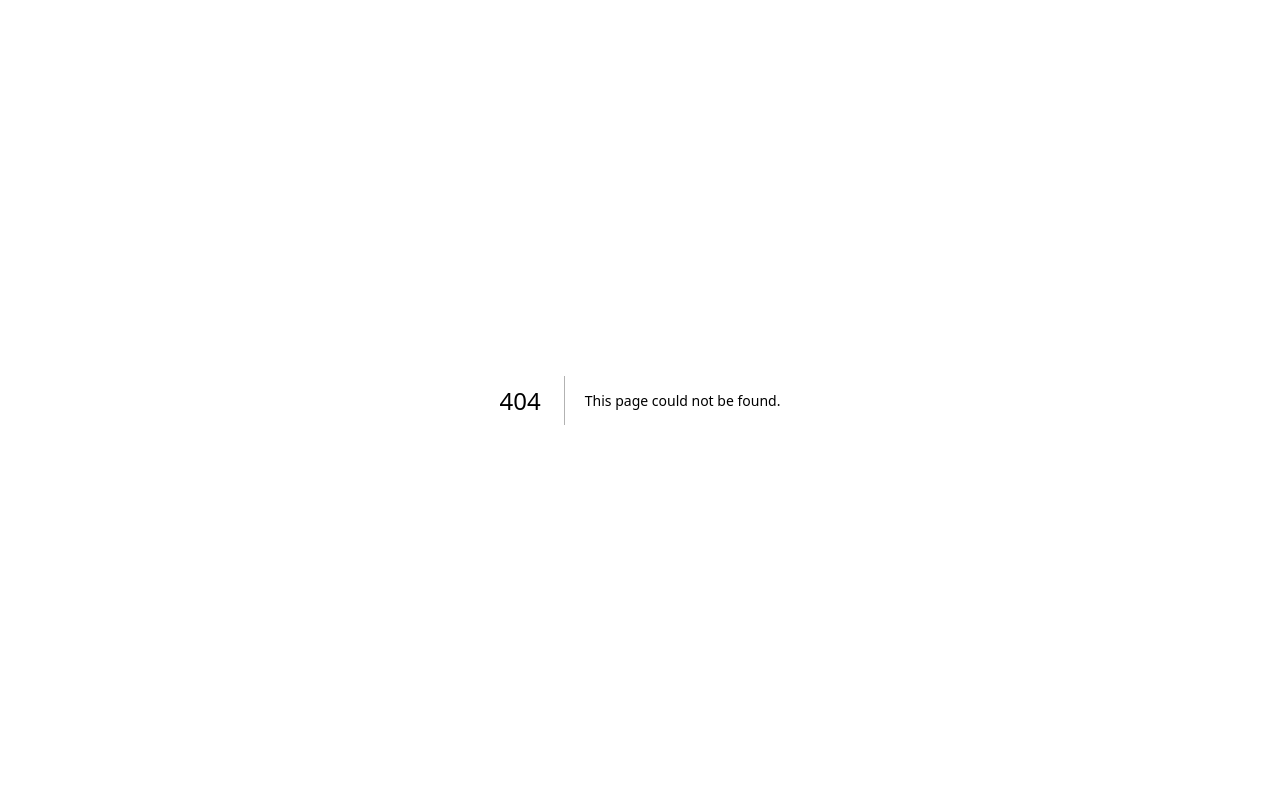
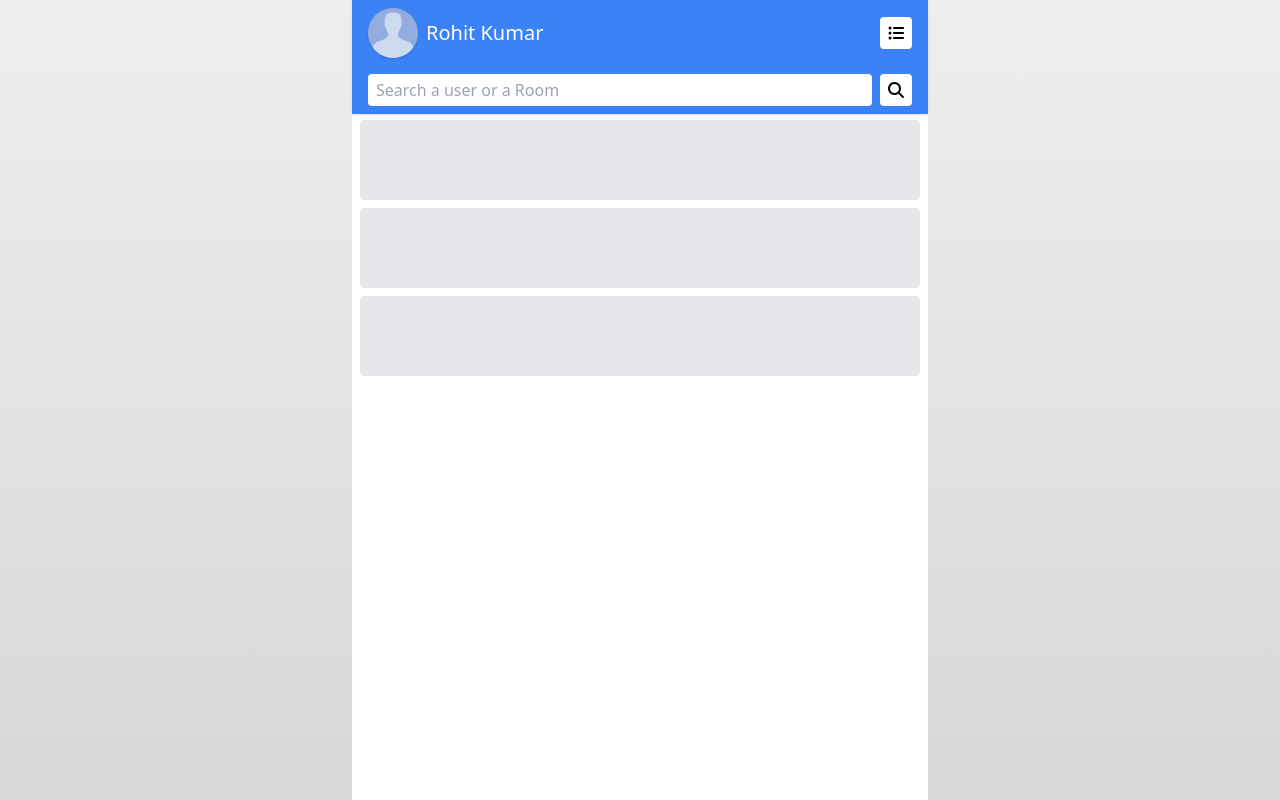
Before and after one commit to Rohit-rew/chatmatefront, a Next.js app: page /chat in a window 1280 px wide. Before the commit this address had no page. Built offline with nearby package versions, Linux system fonts and the light colour scheme.

Commit message:
auth routes connected to backend

```diff
--- a/components/WelcomeView.tsx
+++ b/components/WelcomeView.tsx
@@ -14,7 +14,7 @@ export default function WelcomeView() {
 
         <div className='flex flex-col gap-10 max-w-md w-full'>
             <button onClick={()=>Router.push("/accounts/login")} className='border border-black rounded-2xl shadow py-4 text-black text-xl bg-white font-semibold hover:border-red-500'>Login</button>
-            <button onClick={()=>Router.push("")} className='border border-black rounded-2xl shadow py-4 text-white text-xl bg-black font-semibold hover:border-red-500'>SignUp</button>
+            <button onClick={()=>Router.push("/accounts/signup")} className='border border-black rounded-2xl shadow py-4 text-white text-xl bg-black font-semibold hover:border-red-500'>SignUp</button>
         </div>
 
     </div>
--- /dev/null
+++ b/components/chat/Contacts.tsx
@@ -0,0 +1,18 @@
+import React from "react";
+import Image from "next/image";
+import Header from "./Header";
+
+export default function Contacts() {
+  return (
+    <div className=" Contacts w-full h-screen bg-white flex flex-col gap-2 overflow-scroll pt-20 max-w-xl">
+
+      <Header />
+
+      <div className="flex flex-col gap-2 p-2 pt-10">
+        <div className="contact w-full h-20 bg-gray-200 rounded"></div>
+        <div className="contact w-full h-20 bg-gray-200 rounded"></div>
+        <div className="contact w-full h-20 bg-gray-200 rounded"></div>
+      </div>
+    </div>
+  );
+}
--- /dev/null
+++ b/components/chat/Header.tsx
@@ -0,0 +1,48 @@
+import React from 'react'
+import Image from 'next/image'
+
+// fontawesome
+import { FontAwesomeIcon } from "@fortawesome/react-fontawesome";
+import { faSearch, faListDots , faClose } from "@fortawesome/free-solid-svg-icons";
+
+export default function Header() {
+
+     // toggles the menue
+  const [isMenueOpen , setIsMenueOpen] = React.useState<boolean>(false)
+
+  return (
+    <header className=" w-full bg-blue-500 fixed top-0 px-4 py-2 max-w-xl flex flex-col gap-4 shadow">
+        <div className="flex justify-between items-center ">
+          <div className="flex gap-2 items-center">
+            <Image
+              src="/userimage.png"
+              alt=""
+              width={50}
+              height={50}
+              className="rounded-full bg-gray-400 shadow"
+            />
+            <h2 className="text-xl text-white">Rohit Kumar</h2>
+          </div>
+          <div className="flex items-center relative">
+            <FontAwesomeIcon
+              onClick={()=>setIsMenueOpen(preval => !preval)}
+              className="bg-white p-2 rounded w-4"
+              icon={!isMenueOpen ? faListDots : faClose}
+            />
+            {isMenueOpen && <div className="absolute bg-white top-10 right-0 shadow-xl border border rounded select-none">
+                <button className="p-2 px-2 hover:bg-gray-200 w-40">Logout</button>
+                <button className="p-2 px-2 hover:bg-gray-200 w-40">Create Room</button>
+            </div>}
+          </div>
+        </div>
+
+        <div className="flex gap-2">
+          <input
+            className=" w-full p-2 outline-none rounded h-8"
+            placeholder="Search a user or a Room"
+          />
+          <FontAwesomeIcon className="bg-white p-2 rounded" icon={faSearch} />
+        </div>
+      </header>
+  )
+}
--- /dev/null
+++ b/components/chat/chatBox.tsx
@@ -0,0 +1,79 @@
+import React from "react";
+import Image from "next/image";
+
+//font awesome
+import { FontAwesomeIcon } from "@fortawesome/react-fontawesome";
+import { faMessage } from "@fortawesome/free-solid-svg-icons";
+
+export default function ChatBox() {
+  return (
+    <div className="chat w-full h-full bg-white flex flex-col shadow rounded flex flex-col justify-between chat-background max-w-xl">
+      <div className="bg-blue-500 w-full px-4 py-2 shadow-xl z-10 rounded-t fixed top-0 max-w-xl">
+        <div className="flex gap-2 items-center">
+          <Image
+            className="rounded-full bg-yellow-400 shadow"
+            src="/userimage.png"
+            alt=""
+            width={50}
+            height={50}
+          />
+          <h2 className="text-xl text-white">Mohit Singh</h2>
+        </div>
+      </div>
+
+      <div className="p-4 overflow-scroll flex flex-col gap-2 pt-24 pb-24">
+        <div className="bg-gray-100 p-2 rounded max-w-xl self-start shadow">
+          Hello top
+        </div>
+        <div className="bg-blue-100 p-2 rounded max-w-xl self-end shadow">
+          Hello there how are you
+        </div>
+        <div className="bg-gray-100 p-2 rounded max-w-xl self-start shadow">
+          Hello
+        </div>
+        <div className="bg-blue-100 p-2 rounded max-w-xl self-end shadow">
+          Hello there how are you
+        </div>
+        <div className="bg-gray-100 p-2 rounded max-w-xl self-start shadow">
+          Hello
+        </div>
+        <div className="bg-blue-100 p-2 rounded max-w-xl self-end shadow">
+          Hello there how are you
+        </div>
+        <div className="bg-gray-100 p-2 rounded max-w-xl self-start shadow">
+          Hello
+        </div>
+        <div className="bg-blue-100 p-2 rounded max-w-xl self-end shadow">
+          Hello there how are you
+        </div>
+        <div className="bg-gray-100 p-2 rounded max-w-xl self-start shadow">
+          Hello
+        </div>
+        <div className="bg-gray-100 p-2 rounded max-w-xl self-start shadow">
+          Hello
+        </div>
+        <div className="bg-gray-100 p-2 rounded max-w-xl self-start shadow">
+          Hello
+        </div>
+        <div className="bg-blue-100 p-2 rounded max-w-xl self-end shadow">
+          Hello there how are you
+        </div>
+        <div className="bg-blue-100 p-2 rounded max-w-xl self-end shadow">
+          Hello there how are you
+        </div>
+        <div className="bg-blue-100 p-2 rounded max-w-xl self-end shadow">
+          Cooolll mannnn
+        </div>
+      </div>
+
+      <div className="w-full bg-blue-500 flex justify-center items-center px-4 py-2 fixed bottom-0 gap-2 max-w-xl">
+        <input className="w-full h-10 rounded outline-none p-2" />
+        <button className="flex p-2 bg-white rounded items-center gap-2">
+          <FontAwesomeIcon icon={faMessage} />
+          Send
+        </button>
+      </div>
+
+    </div>
+  );
+}
--- a/package.json
+++ b/package.json
@@ -9,10 +9,14 @@
     "lint": "next lint"
   },
   "dependencies": {
+    "@fortawesome/fontawesome-svg-core": "^6.2.1",
+    "@fortawesome/free-solid-svg-icons": "^6.2.1",
+    "@fortawesome/react-fontawesome": "^0.2.0",
     "@next/font": "13.1.6",
     "@types/node": "18.11.18",
     "@types/react": "18.0.27",
     "@types/react-dom": "18.0.10",
+    "axios": "^1.3.0",
     "eslint": "8.33.0",
     "eslint-config-next": "13.1.6",
     "next": "13.1.6",
--- a/src/pages/accounts/login.tsx
+++ b/src/pages/accounts/login.tsx
@@ -1,12 +1,16 @@
 import LoginForm from "components/LoginForm";
 import Link from "next/link";
 import React from "react";
+
+//axios
+import axios, { AxiosError } from "axios";
+import Router from "next/router";
 
 export default function Login() {
   const [emailError, setEmailError] = React.useState<null | String>(null);
   const [passError, setPassError] = React.useState<null | String>(null);
 
-  const loginUser = (e : React.FormEvent<HTMLFormElement>) => {
+  const loginUser = async (e : React.FormEvent<HTMLFormElement>) => {
     e.preventDefault();
 
     // remove any preset error
@@ -21,8 +25,19 @@ export default function Login() {
       console.log(email, password);
 
       // make Login API call here
-
-
+      try {
+        const data = await axios.post(`${process.env.NEXT_PUBLIC_SERVER_URL}/login` , {email , password})
+        const token = data.data.token
+        console.log(token) // set this token to cookies or storage
+        Router.push("/chat")
+      } catch (error) {
+        if(error instanceof AxiosError){
+          setEmailError("Invalid credentials")
+          setPassError("Invalid credentials")
+        }else{
+          setEmailError("something went wrong")
+        }
+      }
 
     } else if (!email && !password) {// frontend validation
       setEmailError("Please enter email");
--- a/src/pages/accounts/signup.tsx
+++ b/src/pages/accounts/signup.tsx
@@ -4,6 +4,9 @@ import React from "react";
 import SignUpForm from "components/SignUpForm";
 import Link from "next/link";
 import SuccessSignUpMessage from "components/SuccessSignUpMessage";
+
+//axios
+import axios, { AxiosError } from "axios";
 
 export default function Signup() {
   const [nameErrorMsg, setNameErrorMsg] = React.useState<String | null>(null);
@@ -14,10 +17,11 @@ export default function Signup() {
     const [isregistered , setIsregistered] = React.useState<Boolean>(false)
 
 
-  const signUp = (e: React.FormEvent<HTMLFormElement>) => {
+  const signUp = async (e: React.FormEvent<HTMLFormElement>) => {
     e.preventDefault();
 
     // remove any preset error
+    setNameErrorMsg(null)
     setEmailErrorMsg(null);
     setpassErrorMsg(null);
     setconfirmPassErrorMsg(null);
@@ -34,9 +38,18 @@ export default function Signup() {
         return;
       }
       // make register api call here
+      try {
+        const data = await axios.post(`${process.env.NEXT_PUBLIC_SERVER_URL}/signup` , {name , email , password , confirmPassword})
+        setIsregistered(true)
+      } catch (error) {
+        if(error instanceof AxiosError){
+          setEmailErrorMsg(error.response?.data.msg)
+        }else{
+          setNameErrorMsg("something went wrong")
+        }
+      }
 
-      setIsregistered(true)
-    } else if (!name && !email && !password && confirmPassword) {
+    } else if (!name && !email && !password && confirmPassword) { //frontend validations
       setEmailErrorMsg("please enter email");
       setpassErrorMsg("please enter password");
       setconfirmPassErrorMsg("please confirm your password");
--- /dev/null
+++ b/src/pages/chat/index.tsx
@@ -0,0 +1,15 @@
+import React from "react";
+import Image from "next/image";
+
+// components
+import Contacts from "components/chat/Contacts";
+import ChatBox from "components/chat/chatBox";
+
+export default function ChatHome() {
+  return (
+    <div className="flex justify-center items-center bg-gray-200 background-gradient ">
+          <Contacts />
+          {/* <ChatBox /> */}
+    </div>
+  );
+}
--- a/src/styles/globals.css
+++ b/src/styles/globals.css
@@ -3,7 +3,18 @@
 @tailwind utilities;
 
 .background-gradient{
-    background: #528b06;
-    background: -webkit-linear-gradient(0deg, #57b400 0%, #1b4901 100%);
-    background: linear-gradient(0deg, #0ead08 0%, #fffb05 100%);
+    background: #d7d7d7;
+    background: -webkit-linear-gradient(0deg, #d7d7d7 0%, #eeeeee 100%);
+    background: linear-gradient(0deg, #d7d7d7 0%, #eeeeee 100%);
 }
+
+.chat-background{
+   background:
+      radial-gradient(35.36% 35.36% at 100% 25%,#0000 66%,rgba(0, 255, 149, 0.11) 68% 70%,#0000 72%) 36px 36px/calc(2*36px) calc(2*36px),
+      radial-gradient(35.36% 35.36% at 0    75%,#0000 66%,rgba(0, 255, 149, 0.11) 68% 70%,#0000 72%) 36px 36px/calc(2*36px) calc(2*36px),
+      radial-gradient(35.36% 35.36% at 100% 25%,#0000 66%,rgba(0, 255, 149, 0.11) 68% 70%,#0000 72%) 0 0/calc(2*36px) calc(2*36px),
+      radial-gradient(35.36% 35.36% at 0    75%,#0000 66%,rgba(0, 255, 149, 0.11) 68% 70%,#0000 72%) 0 0/calc(2*36px) calc(2*36px),
+      repeating-conic-gradient(#f8f8f8 0 25%,#0000 0 50%) 0 0/calc(2*36px) calc(2*36px),
+      radial-gradient(#0000 66%,rgba(0, 255, 149, 0.11) 68% 70%,#0000 72%) 0 calc(36px/2)/36px 36px
+      #f8f8f8;
+}
```
Also changed, not shown: public/userimage.png (added), 1 other file (tests, documents, lock files or other folders).
